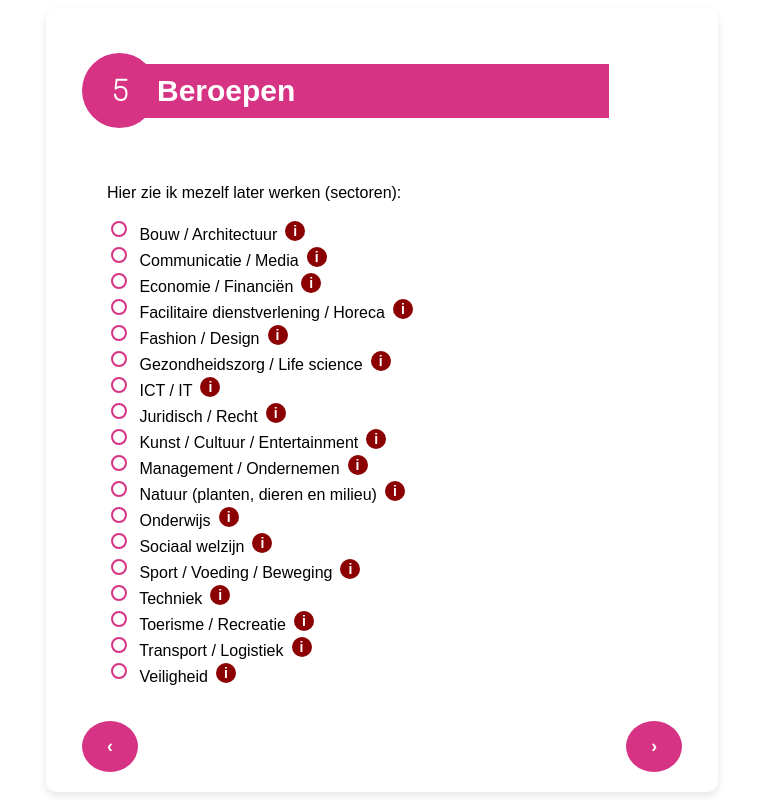
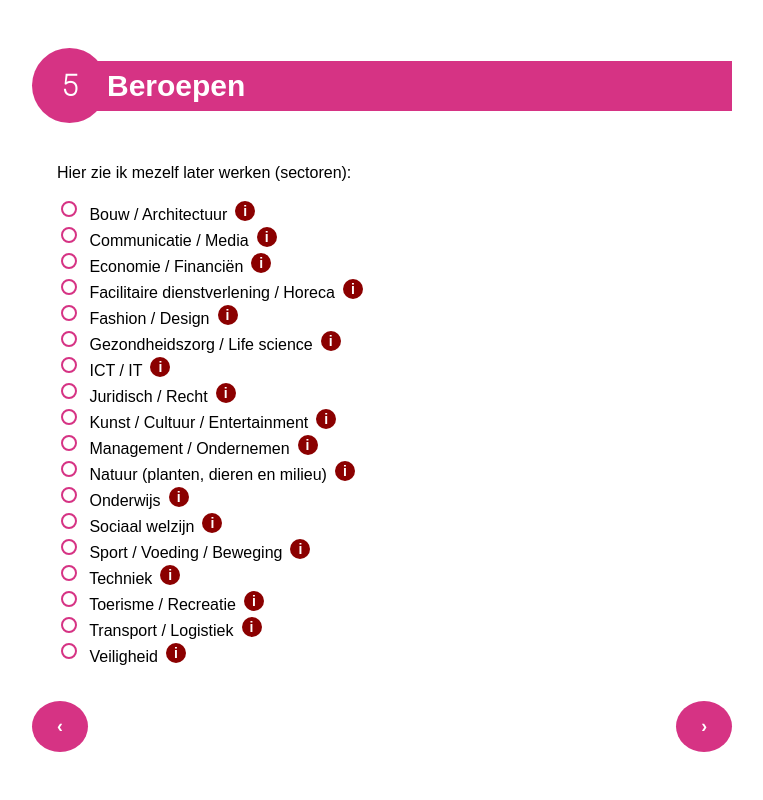
Before and after one commit to Hcaliskan40/Routekaart, a PHP site: page /opdracht5.php in a window 1280 px wide. Shown: the whole page, without its empty margins (258-1021 px from the left). Run offline with PHP 8.4, Linux system fonts and the light colour scheme.

Commit message:
titelbalk aangepast

```diff
--- a/css/opdracht1.css
+++ b/css/opdracht1.css
@@ -39,6 +39,7 @@ body {
     padding: 10px 20px;
     display: flex;
     align-items: center;
+    flex-grow: 1;
 }
 
 .dot {
--- a/css/opdracht2.css
+++ b/css/opdracht2.css
@@ -39,6 +39,7 @@ body {
     padding: 10px 20px;
     display: flex;
     align-items: center;
+    flex-grow: 1;
 }
 
 .dot {
--- a/css/opdracht3.css
+++ b/css/opdracht3.css
@@ -39,6 +39,7 @@ body {
     padding: 10px 20px;
     display: flex;
     align-items: center;
+    flex-grow: 1;
 }
 
 .dot {
--- a/css/opdracht5.1.css
+++ b/css/opdracht5.1.css
@@ -10,21 +10,8 @@ body {
     overflow: hidden; /* Prevent unnecessary scrolling */
 }
 
-.container {
-    background: white;
-    border-radius: 10px;
-    box-shadow: 0 4px 8px rgba(0, 0, 0, 0.1);
-    padding: 30px 20px; /* Adjusted padding for better fitting */
-    width: 90vw;
-    max-width: 600px; /* Reduced max-width to fit better on the screen */
-    height: auto; /* Automatically adjust height */
-    display: flex;
-    flex-direction: column;
-    justify-content: space-between;
-    border: 4px solid #ffffff;  /* Outer purple border */
-}
 
-/* Header styling */
+
 .header {
     display: flex;
     align-items: center;
@@ -32,7 +19,9 @@ body {
     font-weight: bold;
     color: #D63384;
     padding-bottom: 15px;
-    padding-top: 25px
+    padding-top: 25px;
+    padding: 0;
+    margin: 0;
 }
 .titel-balk {
     background-color: #d63384;
@@ -42,6 +31,11 @@ body {
     padding: 10px 20px;
     display: flex;
     align-items: center;
+    margin: 0;
+    line-height: 1;
+    flex-grow: 1;
+    align-items: center;
+
 }
 
 .dot {
@@ -56,7 +50,8 @@ body {
     color: white;
     font-family: "Roboto Thin";
     margin-right: -20px;
-
+    margin-top: 0;
+    margin-bottom: 0;
 }
 
 /* Checkbox and section styles */
--- a/css/opdracht6.css
+++ b/css/opdracht6.css
@@ -38,6 +38,7 @@ body {
     padding: 10px 20px;
     display: flex;
     align-items: center;
+    flex-grow: 1;
 }
 
 .dot {
--- a/css/opdracht8.css
+++ b/css/opdracht8.css
@@ -39,6 +39,7 @@ body {
     padding: 10px 20px;
     display: flex;
     align-items: center;
+    flex-grow: 1;
 }
 
 .dot {
```
Also changed, not shown: css/opdracht4.css (+7 -0 lines), css/opdracht5b.css (+8 -1 lines), css/opdracht7.css (+3 -13 lines).
